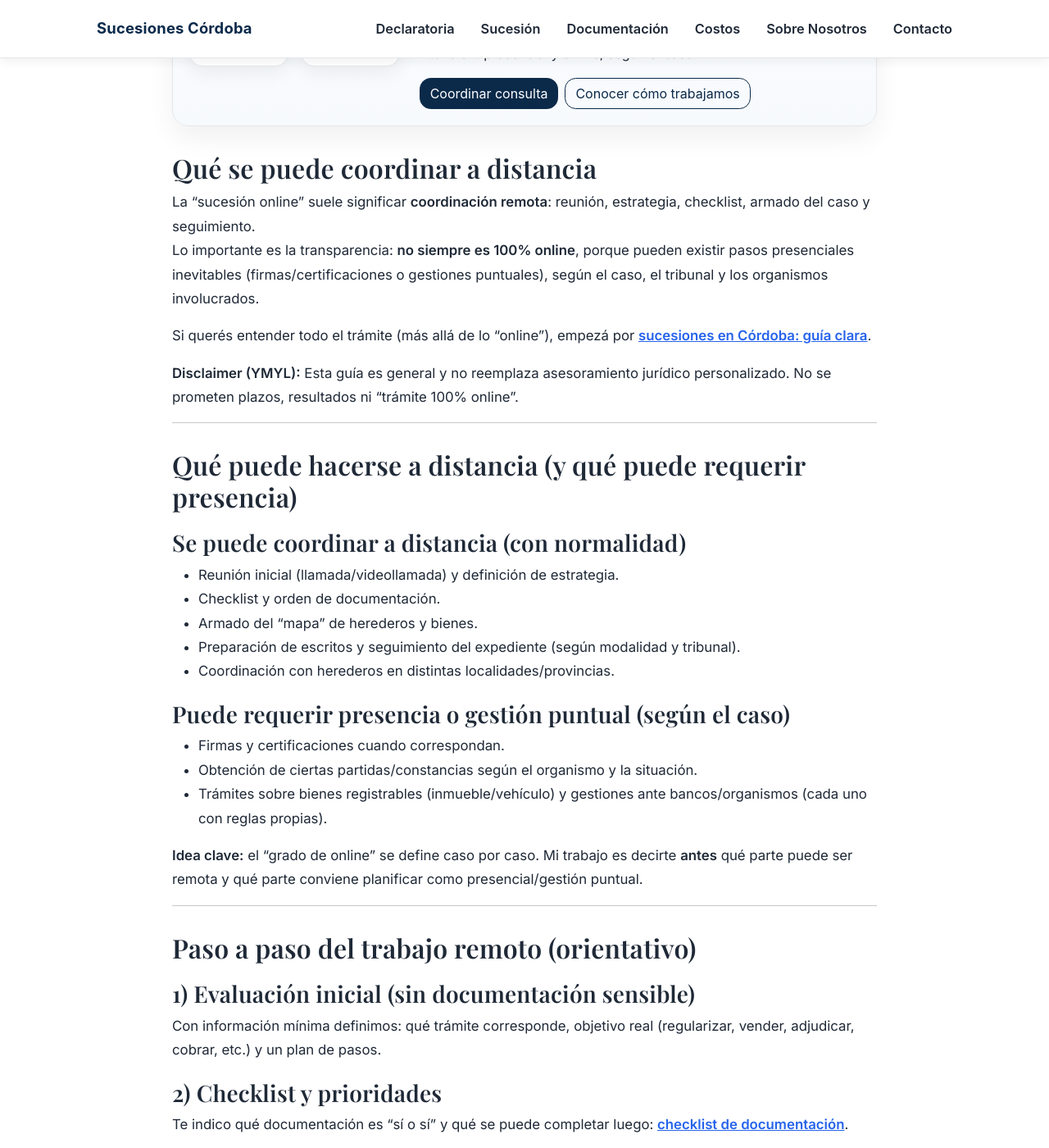
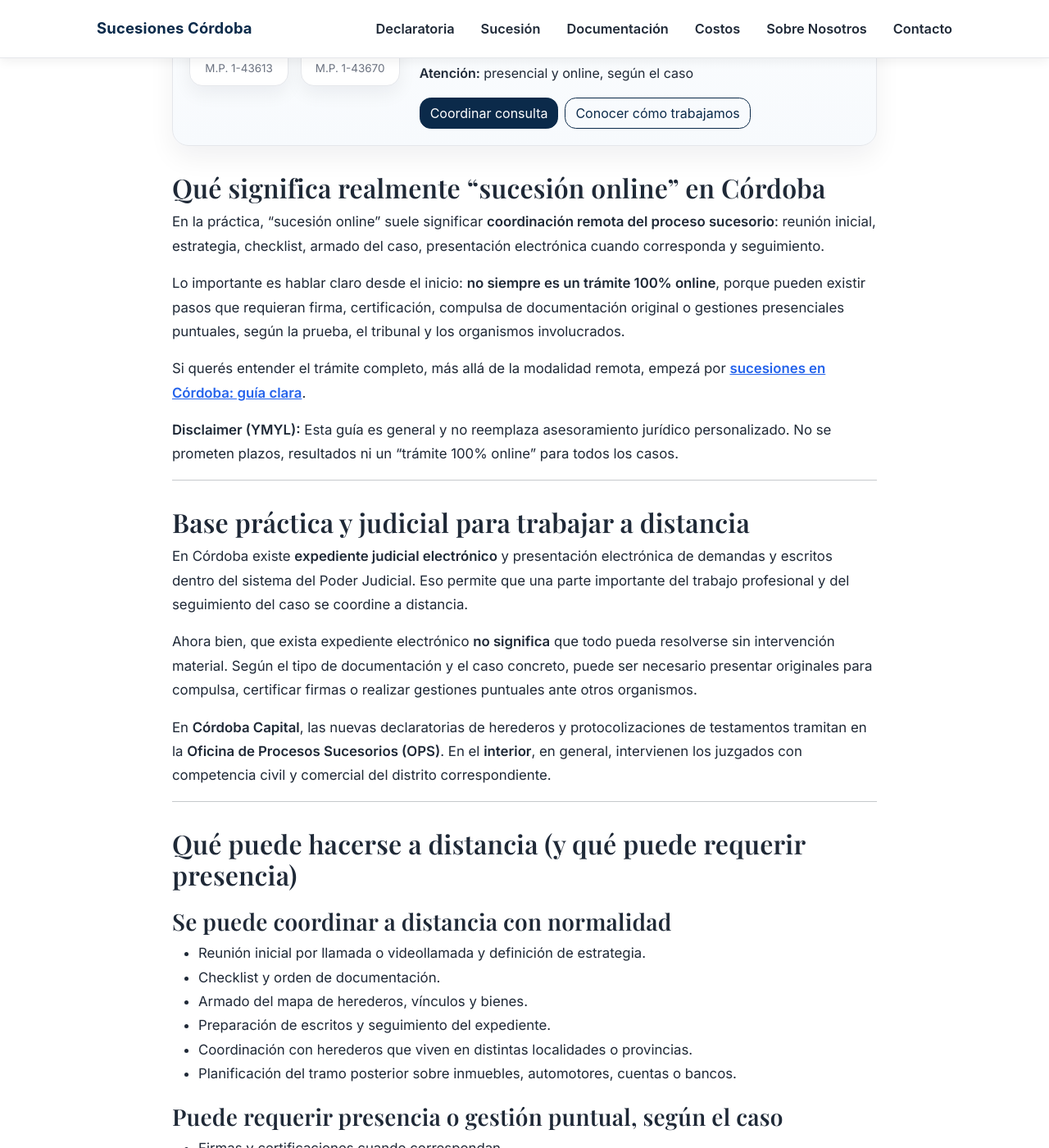
Before and after one commit to Elitedomainsx/sucesionescordoba, a Jekyll site: the page built from declaratoria-de-herederos-online-cordoba.md, in a window 1280 px wide and 1400 px high, scrolled down 597 px. Shown: the whole window at 82% size. Built offline with Jekyll 4.4.1, drawn with Linux system fonts in a browser that asks for light colours; some of the changed text lies outside the part shown.

Commit message:
Update declaratoria-de-herederos-online-cordoba.md

```diff
--- a/declaratoria-de-herederos-online-cordoba.md
+++ b/declaratoria-de-herederos-online-cordoba.md
@@ -1,112 +1,124 @@
 ---
 layout: article
-title: "Sucesión online en Córdoba: proceso remoto"
-h1: "Sucesión y declaratoria online en Córdoba: qué se puede hacer a distancia"
-description: "Coordinación remota con transparencia sobre pasos presenciales inevitables. Atención para Córdoba Capital e interior."
-quick: "Se puede coordinar gran parte de una sucesión/declaratoria a distancia (reunión, estrategia, checklist, armado y seguimiento). Pero no siempre es 100% online: según el caso, el tribunal y los organismos (registros/bancos), puede haber pasos presenciales inevitables (firmas, certificaciones o gestiones puntuales)."
+title: "Sucesión online en Córdoba: coordinación remota del proceso"
+h1: "Sucesión y declaratoria online en Córdoba: qué puede coordinarse a distancia"
+description: "Gran parte del trabajo sucesorio puede coordinarse a distancia, con claridad sobre los pasos que pueden requerir firma, certificación, compulsa documental o gestiones presenciales. Atención para Córdoba Capital e interior."
+quick: "En Córdoba, gran parte del trabajo de una sucesión o declaratoria puede coordinarse y tramitarse a distancia: reunión inicial, estrategia, checklist, organización de documentación, armado del caso y seguimiento. Pero no conviene prometer un trámite 100% online en todos los casos: según la prueba, el tribunal y los organismos involucrados, puede haber firmas, certificaciones, compulsa de originales o gestiones presenciales puntuales."
 faq:
   - q: "¿Se puede hacer una sucesión 100% online en Córdoba?"
-    a: "No siempre. Puede coordinarse gran parte a distancia, pero según el caso/tribunal/organismos puede haber pasos presenciales inevitables (firmas, certificaciones o gestiones puntuales)."
-  - q: "¿Qué necesitás para decirme si mi caso se puede coordinar remoto?"
-    a: "Localidad, fecha de fallecimiento, herederos (vínculo/cantidad), si hay testamento y listado simple de bienes. Con eso se arma el “mapa remoto” y los pasos presenciales probables."
+    a: "No conviene prometerlo así. Gran parte del trabajo puede coordinarse y tramitarse a distancia, pero según el caso puede haber firmas, certificaciones, compulsa de documentación original o gestiones presenciales ante registros, bancos u otros organismos."
+  - q: "¿Qué necesitás para decirme si mi caso puede coordinarse en forma remota?"
+    a: "Localidad, fecha de fallecimiento, último domicilio del causante, herederos (vínculo y cantidad), si hay testamento y listado simple de bienes. Con eso se arma un mapa inicial del caso y de los pasos presenciales probables."
   - q: "¿Cómo se envía la documentación?"
-    a: "Primero definimos qué hace falta. Luego coordinamos un canal ordenado (mail/drive/según acordemos) y cómo nombrar/ordenar archivos. Evitá mandar todo por WhatsApp sin criterio."
+    a: "Primero definimos qué hace falta y para qué. Luego coordinamos un canal ordenado (mail, drive o el que acordemos) y una forma clara de nombrar archivos. No conviene mandar todo por WhatsApp sin criterio."
   - q: "Estoy en el interior, ¿tengo que viajar a Córdoba sí o sí?"
-    a: "No necesariamente. Se planifica para minimizar traslados. Si hay pasos presenciales, buscamos que sean los mínimos indispensables."
+    a: "No necesariamente. Se planifica para minimizar traslados. Si hay pasos presenciales, se identifican desde el inicio para reducir viajes innecesarios."
   - q: "¿La modalidad online abarata o acelera?"
-    a: "No por sí sola. Lo que suele ayudar es el orden: menos observaciones y menos idas y vueltas. No se garantizan plazos ni montos."
+    a: "No por sí sola. Lo que suele ayudar es el orden: menos observaciones, menos idas y vueltas y mejor coordinación entre herederos. No se garantizan plazos ni montos."
 ---
 
-## Qué se puede coordinar a distancia
-La “sucesión online” suele significar **coordinación remota**: reunión, estrategia, checklist, armado del caso y seguimiento.
-Lo importante es la transparencia: **no siempre es 100% online**, porque pueden existir pasos presenciales inevitables (firmas/certificaciones o gestiones puntuales), según el caso, el tribunal y los organismos involucrados.
+## Qué significa realmente “sucesión online” en Córdoba
+En la práctica, “sucesión online” suele significar **coordinación remota del proceso sucesorio**: reunión inicial, estrategia, checklist, armado del caso, presentación electrónica cuando corresponda y seguimiento.
 
-Si querés entender todo el trámite (más allá de lo “online”), empezá por **[sucesiones en Córdoba: guía clara](/sucesiones-cordoba/)**.
+Lo importante es hablar claro desde el inicio: **no siempre es un trámite 100% online**, porque pueden existir pasos que requieran firma, certificación, compulsa de documentación original o gestiones presenciales puntuales, según la prueba, el tribunal y los organismos involucrados.
 
-> **Disclaimer (YMYL):** Esta guía es general y no reemplaza asesoramiento jurídico personalizado. No se prometen plazos, resultados ni “trámite 100% online”.
+Si querés entender el trámite completo, más allá de la modalidad remota, empezá por **[sucesiones en Córdoba: guía clara](/sucesiones-cordoba/)**.
+
+> **Disclaimer (YMYL):** Esta guía es general y no reemplaza asesoramiento jurídico personalizado. No se prometen plazos, resultados ni un “trámite 100% online” para todos los casos.
+
+---
+
+## Base práctica y judicial para trabajar a distancia
+En Córdoba existe **expediente judicial electrónico** y presentación electrónica de demandas y escritos dentro del sistema del Poder Judicial. Eso permite que una parte importante del trabajo profesional y del seguimiento del caso se coordine a distancia.
+
+Ahora bien, que exista expediente electrónico **no significa** que todo pueda resolverse sin intervención material. Según el tipo de documentación y el caso concreto, puede ser necesario presentar originales para compulsa, certificar firmas o realizar gestiones puntuales ante otros organismos.
+
+En **Córdoba Capital**, las nuevas declaratorias de herederos y protocolizaciones de testamentos tramitan en la **Oficina de Procesos Sucesorios (OPS)**. En el **interior**, en general, intervienen los juzgados con competencia civil y comercial del distrito correspondiente.
 
 ---
 
 ## Qué puede hacerse a distancia (y qué puede requerir presencia)
-### Se puede coordinar a distancia (con normalidad)
-- Reunión inicial (llamada/videollamada) y definición de estrategia.
+### Se puede coordinar a distancia con normalidad
+- Reunión inicial por llamada o videollamada y definición de estrategia.
 - Checklist y orden de documentación.
-- Armado del “mapa” de herederos y bienes.
-- Preparación de escritos y seguimiento del expediente (según modalidad y tribunal).
-- Coordinación con herederos en distintas localidades/provincias.
+- Armado del mapa de herederos, vínculos y bienes.
+- Preparación de escritos y seguimiento del expediente.
+- Coordinación con herederos que viven en distintas localidades o provincias.
+- Planificación del tramo posterior sobre inmuebles, automotores, cuentas o bancos.
 
-### Puede requerir presencia o gestión puntual (según el caso)
+### Puede requerir presencia o gestión puntual, según el caso
 - Firmas y certificaciones cuando correspondan.
-- Obtención de ciertas partidas/constancias según el organismo y la situación.
-- Trámites sobre bienes registrables (inmueble/vehículo) y gestiones ante bancos/organismos (cada uno con reglas propias).
+- Presentación de originales para compulsa documental, si resulta necesaria.
+- Obtención de ciertas partidas o constancias, según el organismo y la situación.
+- Trámites sobre bienes registrables y gestiones ante bancos u organismos externos, cada uno con sus propias reglas.
 
-> **Idea clave:** el “grado de online” se define caso por caso. Mi trabajo es decirte **antes** qué parte puede ser remota y qué parte conviene planificar como presencial/gestión puntual.
+> **Idea clave:** el verdadero “grado de online” se define caso por caso. El objetivo es decirte **antes de empezar** qué parte puede resolverse en forma remota y qué parte conviene planificar como gestión presencial puntual.
 
 ---
 
-## Paso a paso del trabajo remoto (orientativo)
-### 1) Evaluación inicial (sin documentación sensible)
-Con información mínima definimos: qué trámite corresponde, objetivo real (regularizar, vender, adjudicar, cobrar, etc.) y un plan de pasos.
+## Paso a paso del trabajo remoto
+### 1) Evaluación inicial sin documentación sensible
+Con información mínima definimos qué trámite corresponde, cuál es el objetivo real del caso (regularizar, vender, adjudicar, cobrar, inscribir, ordenar bienes) y si hay factores que pueden exigir alguna actuación presencial.
 
 ### 2) Checklist y prioridades
-Te indico qué documentación es “sí o sí” y qué se puede completar luego: **[checklist de documentación](/documentacion-sucesion-cordoba/)**.
+Te indico qué documentación es imprescindible desde el inicio y qué puede completarse después. Para eso podés ver también **[checklist de documentación para sucesión](/documentacion-sucesion-cordoba/)**.
 
 ### 3) Armado ordenado del caso
-Organizamos herederos, vínculos y mapa de bienes (aunque falten papeles). Esto suele reducir observaciones y demoras típicas.
+Se organiza el mapa de herederos, vínculos y bienes, aunque todavía falten algunos papeles. Esto suele evitar observaciones y demoras típicas.
 
 ### 4) Presentación y seguimiento
-Se avanza con el expediente y el seguimiento ordenado.
-Si tu foco es la declaratoria: **[trámite de declaratoria: pasos](/declaratoria-de-herederos-cordoba/)**.
+Se prepara la presentación, se impulsa el expediente y se ordena el seguimiento. Si tu foco puntual es la declaratoria, mirá **[trámite de declaratoria: pasos](/declaratoria-de-herederos-cordoba/)**.
 
-### 5) Después: bienes y cierre por objetivo
-La declaratoria reconoce herederos, pero luego suele venir el tramo de bienes (registros, bancos, transferencias, acuerdos/partición), según el caso.
+### 5) Tramo posterior según el objetivo
+La declaratoria reconoce a los herederos, pero después puede venir la etapa de bienes: registros, bancos, transferencias, tracto abreviado, acuerdos, cesión o partición, según el caso.
 
 ---
 
-## Cómo enviar documentación (sin sensibles al inicio)
-**Regla práctica:** primero conversamos con información mínima. Recién cuando corresponde, coordinamos qué documentos enviar y por qué canal.
+## Cómo enviar documentación sin desorden
+**Regla práctica:** primero se conversa con información mínima. Recién después se define qué documentos conviene enviar, para qué sirven y por qué canal.
 
-- **Primer contacto (sin documentos):** localidad, fecha de fallecimiento, herederos (vínculo/cantidad), si hay testamento, listado simple de bienes y si hay conflicto/urgencia.
-- **Luego (si decidís avanzar):** se comparte lo necesario por un canal ordenado (mail/drive/según acordemos) y con nombres claros de archivos.
-- **Evitar:** mandar “todo por WhatsApp” sin criterio desde el inicio.
+- **Primer contacto (sin documentos sensibles):** localidad, fecha de fallecimiento, último domicilio del causante, herederos (vínculo y cantidad), si hay testamento, listado simple de bienes y si existe conflicto o urgencia.
+- **Luego, si decidís avanzar:** se comparte solo lo necesario, por un canal ordenado y con nombres claros de archivos.
+- **Evitar:** mandar todo por WhatsApp sin criterio desde el inicio.
 
-Para ver qué conviene reunir y cómo ordenarlo: **[papeles para iniciar la sucesión](/documentacion-sucesion-cordoba/)**.
+Para ver qué conviene reunir, entrá en **[papeles para iniciar la sucesión](/documentacion-sucesion-cordoba/)**.
 
 ---
 
-## Interior: organización práctica (sin viajes innecesarios)
-Si estás en el interior de Córdoba, el objetivo es **minimizar traslados**:
+## Si estás en el interior: cómo se organiza sin viajes innecesarios
+Si estás en el interior de Córdoba, la lógica del trabajo es **minimizar traslados**:
 
-- Definimos qué puede resolverse remoto y qué, si corresponde, requiere firma/certificación o gestión puntual.
-- Si hay herederos en distintas localidades, ordenamos una secuencia clara (quién aporta qué, en qué orden).
-- Si hay bienes registrables (inmueble/vehículo/cuentas), planificamos el tramo posterior para que no se vuelva eterno.
+- Se define qué puede resolverse en forma remota y qué, si corresponde, requiere firma, certificación o gestión puntual.
+- Si hay herederos en distintas localidades, se ordena una secuencia clara para evitar repeticiones y demoras.
+- Si hay bienes registrables o cuentas, se planifica desde el inicio el tramo posterior para que el expediente no quede frenado después de la declaratoria.
 
-> **Disclaimer:** los detalles pueden variar según tribunal, tipo de bien y caso. La ventaja de coordinar con método es evitar demoras por faltantes o inconsistencias.
+> **Disclaimer:** los detalles pueden variar según el organismo judicial, el tipo de bien y las particularidades del caso. La ventaja de trabajar con método es reducir demoras por faltantes, desorden o inconsistencias.
 
 ---
 
-## Costos y tiempos en modalidad online (orientativo)
-La modalidad remota **no garantiza** plazos ni reduce costos por sí sola. Lo que suele ayudar es el orden: menos observaciones y menos idas y vueltas.
+## Costos y tiempos en modalidad remota
+La modalidad remota **no garantiza** plazos ni reduce costos por sí sola. Lo que normalmente ayuda es el orden del caso y la mejor coordinación entre herederos.
 
-- Para costos por componentes: **[honorarios y gastos: cómo se componen](/cuanto-cuesta-sucesion-cordoba/)**.
-- Para tiempos por etapas: **[plazos habituales y qué los cambia](/cuanto-tarda-declaratoria-cordoba/)**.
+- Para costos por componentes: **[honorarios y gastos de una sucesión en Córdoba](/cuanto-cuesta-sucesion-cordoba/)**.
+- Para tiempos por etapas: **[cuánto tarda una declaratoria en Córdoba](/cuanto-tarda-declaratoria-cordoba/)**.
 
 ---
 
 ## Errores comunes al intentar “hacerlo online”
-1) Creer que es **100% online** (a veces hay pasos presenciales inevitables).
-2) Mandar documentación sensible de entrada (primero se define qué hace falta y canal).
-3) No armar mapa de bienes (después aparecen bienes/cuentas y se amplía).
-4) Partidas con datos inconsistentes (generan observaciones).
+1) Creer que todo será **100% online** en cualquier caso.
+2) Mandar documentación sensible de entrada, sin definir antes qué hace falta.
+3) No armar un mapa de bienes desde el inicio.
+4) Omitir el último domicilio del causante, que es central para definir competencia.
+5) Suponer que expediente electrónico equivale a ausencia total de intervención presencial.
 
-Si querés encarar esto con un plan claro desde el inicio: **[evaluación inicial de tu sucesión](/abogado-sucesiones-cordoba/)**.
+Si querés resolverlo con un plan claro desde el principio, podés empezar por una **[evaluación inicial de tu sucesión](/abogado-sucesiones-cordoba/)**.
 
 ---
 
-## Consultá tu caso (evaluación inicial)
+## Consultá tu caso
 Si estás en el interior o querés coordinar a distancia, podés escribirnos sin enviar documentación sensible en esta primera etapa.
 
-👉 **[Hablar por WhatsApp](https://wa.me/543513772921?text=Hola%2C%20estoy%20en%20____%20(C%C3%B3rdoba).%20Quiero%20iniciar%20una%20sucesi%C3%B3n%2Fdeclaratoria%20y%20coordinar%20el%20proceso%20a%20distancia.%20%C2%BFC%C3%B3mo%20trabajamos%20con%20la%20documentaci%C3%B3n%20y%20los%20pasos%20presenciales%3F)**
+👉 **[Hablar por WhatsApp](https://wa.me/543513772921?text=Hola%2C%20estoy%20en%20____%20(C%C3%B3rdoba).%20Quiero%20iniciar%20una%20sucesi%C3%B3n%2Fdeclaratoria%20y%20coordinar%20el%20proceso%20a%20distancia.%20%C2%BFC%C3%B3mo%20trabajamos%20con%20la%20documentaci%C3%B3n%20y%20los%20pasos%20que%20pueden%20requerir%20presencia%3F)**
 👉 **[Contacto](/contacto/)**
 
 ---
@@ -114,6 +126,6 @@ Si estás en el interior o querés coordinar a distancia, podés escribirnos sin
 ## Señales de confianza
 **Abog. Pablo Jorge Arias Visconti** – M.P. 1-43613
 **Abog. Gustavo Javier Marchetti** – M.P. 1-43670
-Atención: Córdoba Capital e interior – modalidad presencial y online.
+Atención: Córdoba Capital e interior, con modalidad presencial y remota.
 Más info: **[Sobre nosotros](/sobre-nosotros/)**
 Privacidad: **[política de privacidad](/politica-de-privacidad/)** – Legal: **[Aviso legal](/aviso-legal/)**
```
